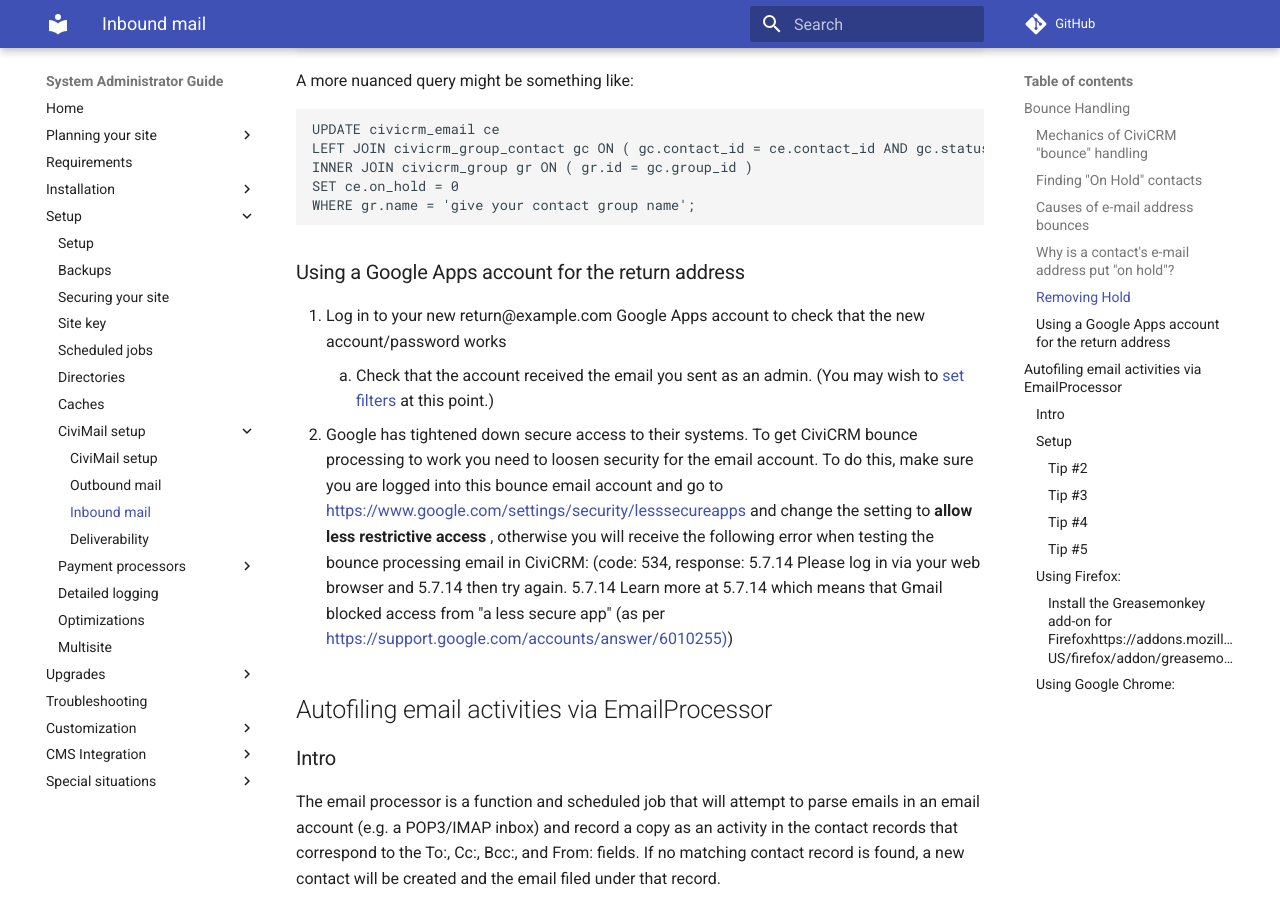
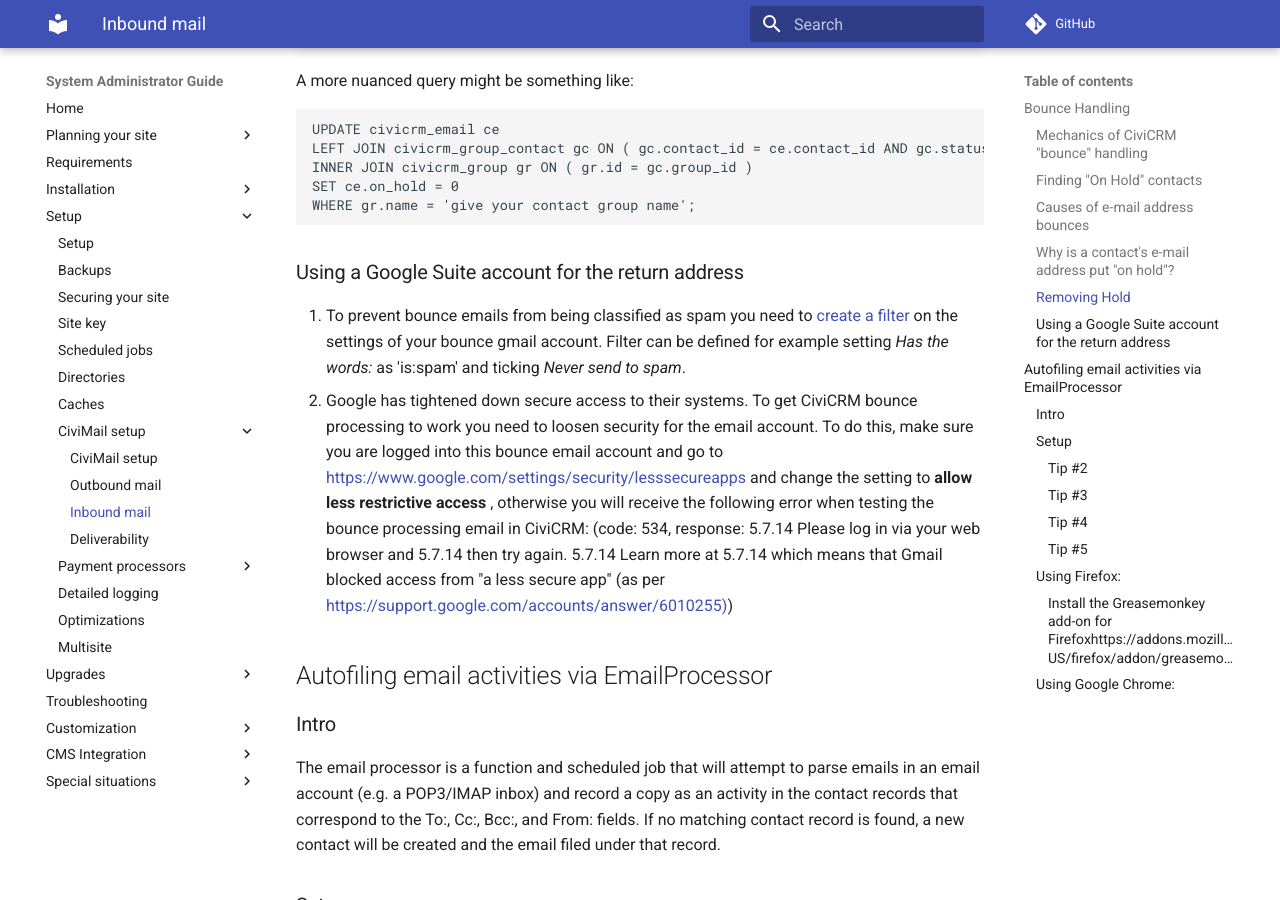
Before and after one commit to civicrm/civicrm-sysadmin-guide, an MkDocs documentation site: the page built from docs/setup/civimail/inbound.md, in a window 1280 px wide and 900 px high, scrolled down 2568 px. Built offline with MkDocs 1.6.1 and Material for MkDocs 9.7.7, drawn with Linux system fonts in a browser that asks for light colours; comment, search, counter and statistics services are not loaded; old or Windows-style settings are respelled for this version of MkDocs.

Commit message:
Add instructions to prevent bounced mails being classified as spam for G Suite mail accounts
Such directions had existed on previous versions of this guide but were deleted [here](https://github.com/civicrm/civicrm-sysadmin-guide/commit/f621db06d79c02d56fc5a483dcd26f41dd8fd9a7#diff-871641ab6b097dc52653a458bdeb9da0L162).

Also seen in https://civicrm.stackexchange.com/a/2985/104

````diff
--- a/docs/setup/civimail/inbound.md
+++ b/docs/setup/civimail/inbound.md
@@ -71,11 +71,9 @@ INNER JOIN civicrm_group gr ON ( gr.id = gc.group_id )
 SET ce.on_hold = 0
 WHERE gr.name = 'give your contact group name';
 ```
-### Using a Google Apps account for the return address
+### Using a Google Suite account for the return address
 
-1. Log in to your new return@example.com Google Apps account to check that the new account/password works
-    1. Check that the account received the email you sent as an admin.
- (You may wish to [set filters](#filters) at this point.)
+1. To prevent bounce emails from being classified as spam you need to [create a filter](https://support.google.com/mail/answer/6579?hl=en) on the settings of your bounce gmail account. Filter can be defined for example setting *Has the words:* as 'is:spam' and ticking *Never send to spam*.
 1. Google has tightened down secure access to their systems. To get CiviCRM bounce processing to work you need to loosen security for the email account. To do this, make sure you are logged into this bounce email account and go to [https://www.google.com/settings/security/lesssecureapps](https://www.google.com/settings/security/lesssecureapps) and change the setting to **allow less restrictive access** , otherwise you will receive the following error when testing the bounce processing email in CiviCRM: (code: 534, response: 5.7.14 Please log in via your web browser and 5.7.14 then try again. 5.7.14 Learn more at 5.7.14 which means that Gmail blocked access from "a less secure app" (as per [https://support.google.com/accounts/answer/6010255)](https://support.google.com/accounts/answer/6010255))
 
 ## Autofiling email activities via EmailProcessor
````
